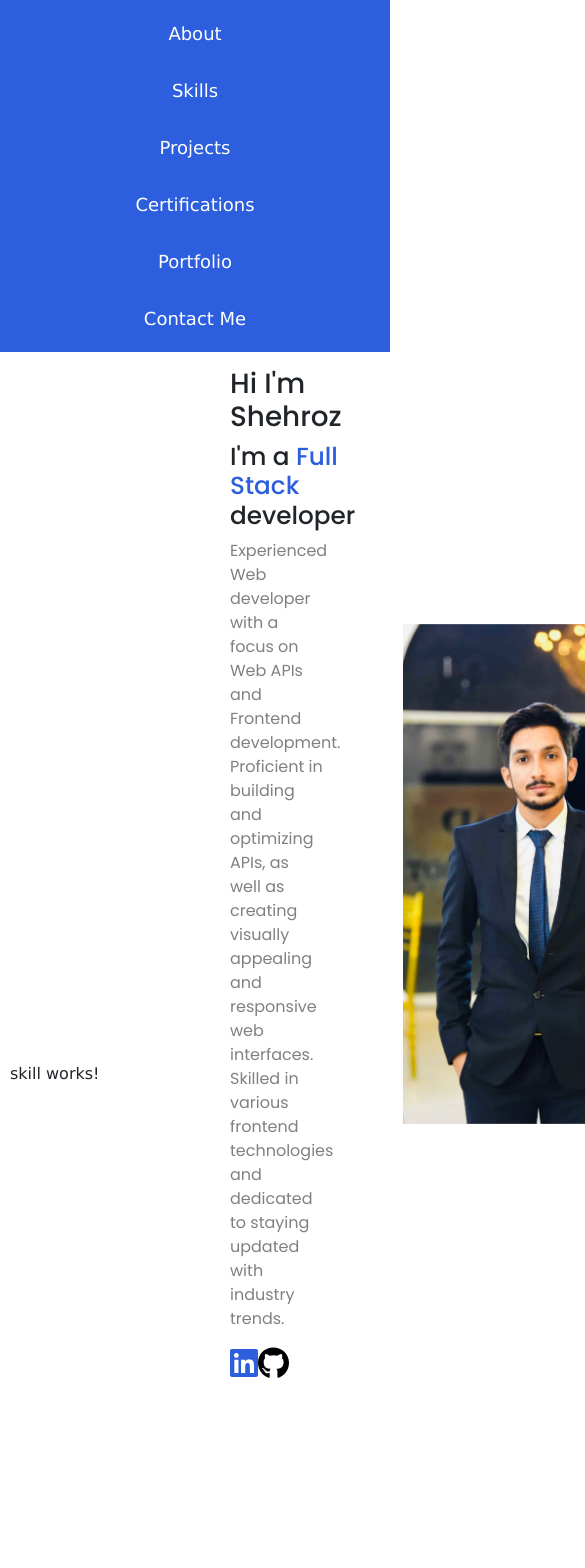
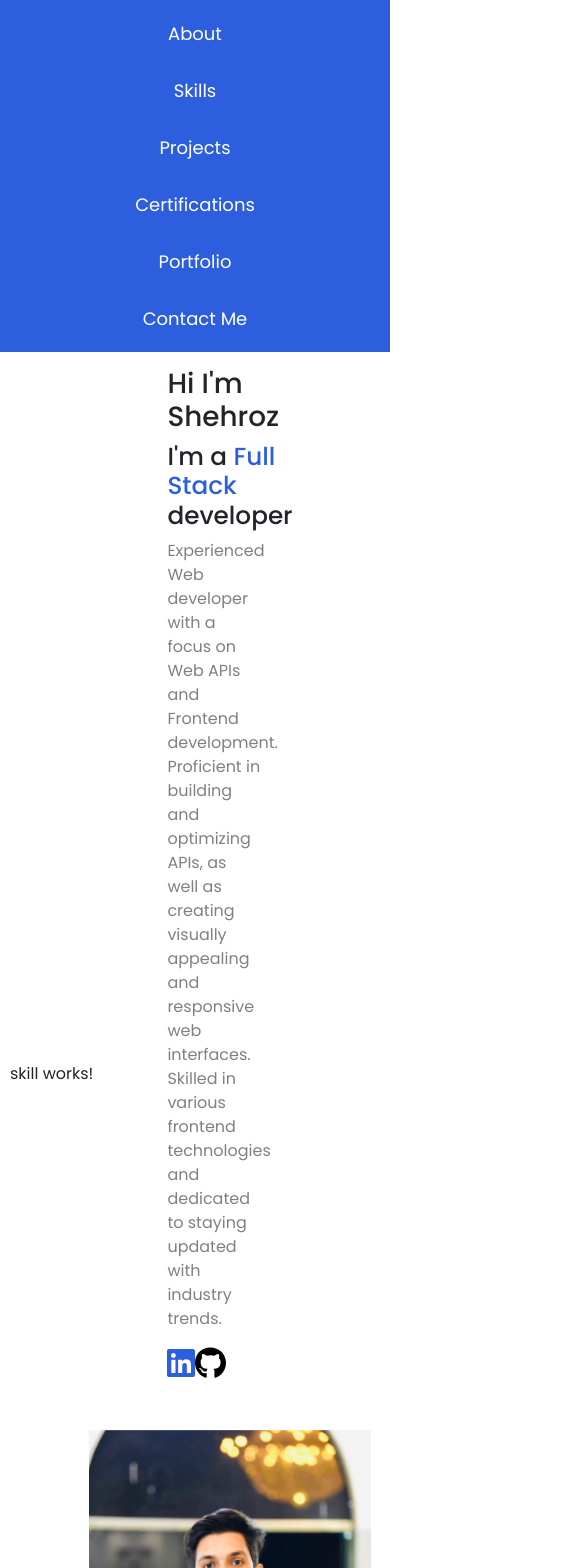
Before and after one commit to shehroz665/PortfolioWebsite, an Angular app: page /home in a window 390 px wide. Shown: the top 1568 px of the page, 585 px wide, since content can reach past the window. Built offline with nearby package versions, Linux system fonts and the light colour scheme.

Commit message:
font styling updated

```diff
--- a/src/app/about/about.component.css
+++ b/src/app/about/about.component.css
@@ -1,28 +1,32 @@
-.iconContainer{
+.iconContainer {
     display: flex;
     width: 8%;
     flex-direction: row;
     align-items: center;
     justify-content: space-between;
 }
-.aboutSection{
+
+.aboutSection {
     display: flex;
     flex-direction: row;
     align-items: center;
     justify-content: space-between;
-    padding:5px 220px;
+    padding: 5px 220px;
 
 }
-.leftSlide{
+
+.leftSlide {
     opacity: 0;
     transform: translateX(100%);
     transition: opacity 0.5s ease, transform 0.5s ease;
 }
-.slide{
+
+.slide {
     opacity: 0;
     transform: translateX(-100%);
     transition: opacity 0.5s ease, transform 0.5s ease;
 }
+
 .slide-in-left {
     opacity: 1;
     transform: translateX(0);
@@ -32,10 +36,21 @@
     opacity: 1;
     transform: translateX(0);
 }
-  .imageDiv{
+
+.imageDiv {
     padding: 48px;
 }
-  img{
+
+img {
 
     height: 500px;
 }
+
+@media (max-width: 767px) {
+    .aboutSection {
+        display: flex;
+        flex-direction: column;
+        padding: 5px 220px;
+    }
+
+}
--- a/src/app/about/about.component.html
+++ b/src/app/about/about.component.html
@@ -15,7 +15,7 @@
 
             </div>
         </div>
-        <div  [ngClass]="{'slide-in-right': isContentVisible1,'leftSlide':true,'imageDiv':true}">
+        <div  [ngClass]="{'slide-in-right': isContentVisible,'leftSlide':true,'imageDiv':true}">
             <img src="../../assets/me.jpg"/>
         </div>
     </div>
--- a/src/app/about/about.component.ts
+++ b/src/app/about/about.component.ts
@@ -17,8 +17,5 @@ export class AboutComponent {
     setTimeout(() => {
       this.isContentVisible = true;
     }, 500);
-    setTimeout(() => {
-      this.isContentVisible1 = true;
-    }, 500);
   }
 }
--- a/src/app/navbar/navbar.component.css
+++ b/src/app/navbar/navbar.component.css
@@ -1,4 +1,6 @@
 @import url('https://fonts.googleapis.com/css?family=Dancing+Script');
+@import url("https://fonts.googleapis.com/css2?family=Poppins:wght@400;500;600&display=swap");
+
 .nav {
     background-color: white;
     height: 80px;
--- a/src/styles.css
+++ b/src/styles.css
@@ -1,6 +1,6 @@
 @import url("https://fonts.googleapis.com/css2?family=Poppins:wght@400;500;600&display=swap");
 html, body { height: 100%; }
-body { margin: 0;padding: 0;font-family:'Lucida Sans', 'Lucida Sans Regular', 'Lucida Grande', 'Lucida Sans Unicode', Geneva, Verdana, sans-serif; }
+body { margin: 0;padding: 0;font-family:"poppins", sans-serif }
 .mains{
     display: flex;
     flex-direction: column;
@@ -18,7 +18,3 @@ body { margin: 0;padding: 0;font-family:'Lucida Sans', 'Lucida Sans Regular', 'L
 .grey{
     color: gray;
 }
-.icon{
-    width: 120px;
-    height: 120px;
-}
```
Lines whose indentation alone changed are shown as unchanged.
